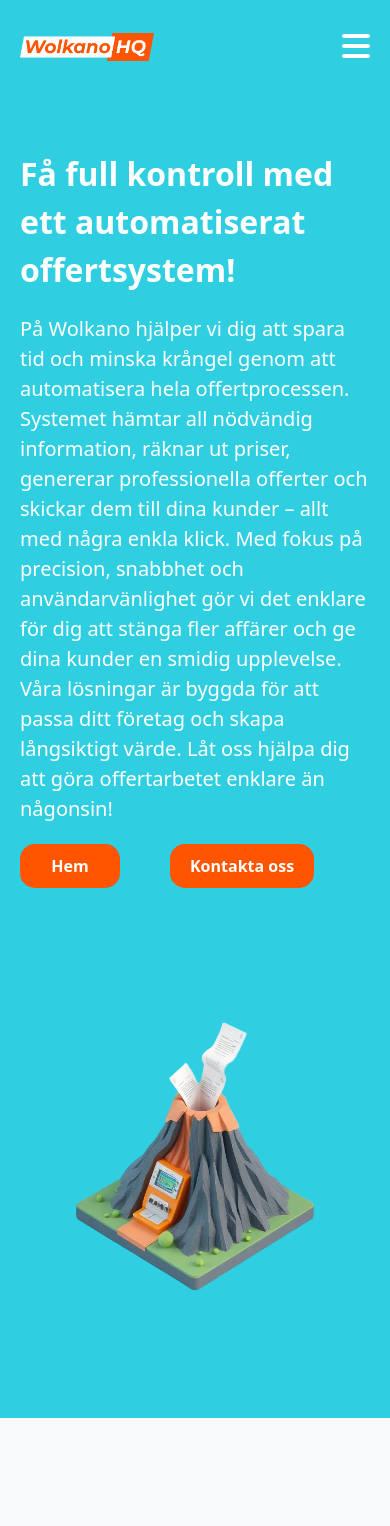
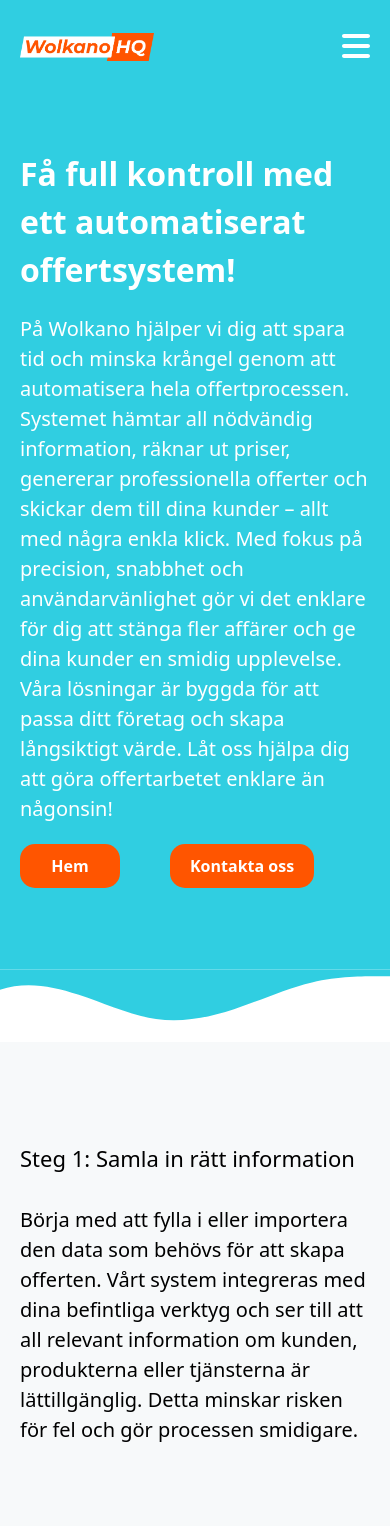
Before and after one commit to Wolkano/wolkano, a Vue app in the folder wolkano-frontend/: page /works in a window 390 px wide. Shown: the top 1526 px of the page. Built offline with nearby package versions, Linux system fonts and the light colour scheme.

Commit message:
StyleFixes

```diff
--- a/wolkano-frontend/src/components/MainFooter.vue
+++ b/wolkano-frontend/src/components/MainFooter.vue
@@ -9,14 +9,14 @@
       class="lavaUp"
     >
       <defs>
-        <linearGradient id="sw-gradient-0" x1="0" x2="0" y1="1" y2="0">
+        <linearGradient id="sw-gradient-1" x1="0" x2="0" y1="1" y2="0">
           <stop stop-color="rgba(255, 85, 0, 1)" offset="0%"></stop>
           <stop stop-color="#f38e5b" offset="100%"></stop>
         </linearGradient>
       </defs>
       <path
         style="transform: translate(0, 0px); opacity: 1"
-        fill="url(#sw-gradient-0)"
+        fill="url(#sw-gradient-1)"
         d="M0,70L26.7,66.7C53.3,63,107,57,160,46.7C213.3,37,267,23,320,16.7C373.3,10,427,10,480,23.3C533.3,37,587,63,640,68.3C693.3,73,747,57,800,51.7C853.3,47,907,53,960,56.7C1013.3,60,1067,60,1120,50C1173.3,40,1227,20,1280,15C1333.3,10,1387,20,1440,30C1493.3,40,1547,50,1600,48.3C1653.3,47,1707,33,1760,36.7C1813.3,40,1867,60,1920,56.7C1973.3,53,2027,27,2080,13.3C2133.3,0,2187,0,2240,8.3C2293.3,17,2347,33,2400,35C2453.3,37,2507,23,2560,16.7C2613.3,10,2667,10,2720,16.7C2773.3,23,2827,37,2880,43.3C2933.3,50,2987,50,3040,45C3093.3,40,3147,30,3200,28.3C3253.3,27,3307,33,3360,33.3C3413.3,33,3467,27,3520,31.7C3573.3,37,3627,53,3680,60C3733.3,67,3787,63,3813,61.7L3840,60L3840,100L3813.3,100C3786.7,100,3733,100,3680,100C3626.7,100,3573,100,3520,100C3466.7,100,3413,100,3360,100C3306.7,100,3253,100,3200,100C3146.7,100,3093,100,3040,100C2986.7,100,2933,100,2880,100C2826.7,100,2773,100,2720,100C2666.7,100,2613,100,2560,100C2506.7,100,2453,100,2400,100C2346.7,100,2293,100,2240,100C2186.7,100,2133,100,2080,100C2026.7,100,1973,100,1920,100C1866.7,100,1813,100,1760,100C1706.7,100,1653,100,1600,100C1546.7,100,1493,100,1440,100C1386.7,100,1333,100,1280,100C1226.7,100,1173,100,1120,100C1066.7,100,1013,100,960,100C906.7,100,853,100,800,100C746.7,100,693,100,640,100C586.7,100,533,100,480,100C426.7,100,373,100,320,100C266.7,100,213,100,160,100C106.7,100,53,100,27,100L0,100Z"
       ></path>
     </svg>
--- a/wolkano-frontend/src/views/AboutView.vue
+++ b/wolkano-frontend/src/views/AboutView.vue
@@ -35,22 +35,22 @@
     <OurTeam />
   </div>
   <svg
-    id="blueWave"
+    id="bluewave"
     style="transform: rotate(180deg); transition: 0.3s"
-    viewBox="0 0 1440 100"
+    viewBox="0 0 1440 270"
     version="1.1"
     xmlns="http://www.w3.org/2000/svg"
   >
     <defs>
-      <linearGradient id="sw-gradient-1" x1="0" x2="0" y1="1" y2="0">
+      <linearGradient id="sw-gradient-0" x1="0" x2="0" y1="1" y2="0">
         <stop stop-color="rgba(48, 206, 225, 1)" offset="0%"></stop>
-        <stop stop-color="rgba(59.836, 234.05, 255, 1)" offset="100%"></stop>
+        <stop stop-color="rgba(48, 206, 225, 1)" offset="100%"></stop>
       </linearGradient>
     </defs>
     <path
       style="transform: translate(0, 0px); opacity: 1"
-      fill="url(#sw-gradient-1)"
-      d="M0,0L21.8,13.3C43.6,27,87,53,131,55C174.5,57,218,33,262,31.7C305.5,30,349,50,393,61.7C436.4,73,480,77,524,70C567.3,63,611,47,655,48.3C698.2,50,742,70,785,65C829.1,60,873,30,916,30C960,30,1004,60,1047,75C1090.9,90,1135,90,1178,90C1221.8,90,1265,90,1309,81.7C1352.7,73,1396,57,1440,41.7C1483.6,27,1527,13,1571,16.7C1614.5,20,1658,40,1702,55C1745.5,70,1789,80,1833,75C1876.4,70,1920,50,1964,38.3C2007.3,27,2051,23,2095,23.3C2138.2,23,2182,27,2225,26.7C2269.1,27,2313,23,2356,28.3C2400,33,2444,47,2487,46.7C2530.9,47,2575,33,2618,23.3C2661.8,13,2705,7,2749,15C2792.7,23,2836,47,2880,51.7C2923.6,57,2967,43,3011,31.7C3054.5,20,3098,10,3120,5L3141.8,0L3141.8,100L3120,100C3098.2,100,3055,100,3011,100C2967.3,100,2924,100,2880,100C2836.4,100,2793,100,2749,100C2705.5,100,2662,100,2618,100C2574.5,100,2531,100,2487,100C2443.6,100,2400,100,2356,100C2312.7,100,2269,100,2225,100C2181.8,100,2138,100,2095,100C2050.9,100,2007,100,1964,100C1920,100,1876,100,1833,100C1789.1,100,1745,100,1702,100C1658.2,100,1615,100,1571,100C1527.3,100,1484,100,1440,100C1396.4,100,1353,100,1309,100C1265.5,100,1222,100,1178,100C1134.5,100,1091,100,1047,100C1003.6,100,960,100,916,100C872.7,100,829,100,785,100C741.8,100,698,100,655,100C610.9,100,567,100,524,100C480,100,436,100,393,100C349.1,100,305,100,262,100C218.2,100,175,100,131,100C87.3,100,44,100,22,100L0,100Z"
+      fill="url(#sw-gradient-0)"
+      d="M0,108L48,103.5C96,99,192,90,288,108C384,126,480,171,576,162C672,153,768,90,864,85.5C960,81,1056,135,1152,153C1248,171,1344,153,1440,126C1536,99,1632,63,1728,58.5C1824,54,1920,81,2016,112.5C2112,144,2208,180,2304,193.5C2400,207,2496,198,2592,180C2688,162,2784,135,2880,126C2976,117,3072,126,3168,112.5C3264,99,3360,63,3456,54C3552,45,3648,63,3744,72C3840,81,3936,81,4032,85.5C4128,90,4224,99,4320,108C4416,117,4512,126,4608,117C4704,108,4800,81,4896,63C4992,45,5088,36,5184,36C5280,36,5376,45,5472,54C5568,63,5664,72,5760,72C5856,72,5952,63,6048,76.5C6144,90,6240,126,6336,126C6432,126,6528,90,6624,90C6720,90,6816,126,6864,144L6912,162L6912,270L6864,270C6816,270,6720,270,6624,270C6528,270,6432,270,6336,270C6240,270,6144,270,6048,270C5952,270,5856,270,5760,270C5664,270,5568,270,5472,270C5376,270,5280,270,5184,270C5088,270,4992,270,4896,270C4800,270,4704,270,4608,270C4512,270,4416,270,4320,270C4224,270,4128,270,4032,270C3936,270,3840,270,3744,270C3648,270,3552,270,3456,270C3360,270,3264,270,3168,270C3072,270,2976,270,2880,270C2784,270,2688,270,2592,270C2496,270,2400,270,2304,270C2208,270,2112,270,2016,270C1920,270,1824,270,1728,270C1632,270,1536,270,1440,270C1344,270,1248,270,1152,270C1056,270,960,270,864,270C768,270,672,270,576,270C480,270,384,270,288,270C192,270,96,270,48,270L0,270Z"
     ></path>
   </svg>
   <div class="secondDiv">
@@ -247,7 +247,7 @@ const copy = computed(() => store.state.copy.about);
 
   .secondDiv {
     width: 100%;
-    padding: 0px 100px;
+    padding: 0px 20px;
     margin-left: auto;
     margin-right: auto;
     div {
--- a/wolkano-frontend/src/views/HomeView.vue
+++ b/wolkano-frontend/src/views/HomeView.vue
@@ -57,22 +57,22 @@ const isMobile = computed(() => windowWidth.value < 768);
     </div>
   </div>
   <svg
-    id="blueWave"
+    id="wave"
     style="transform: rotate(180deg); transition: 0.3s"
-    viewBox="0 0 1440 100"
+    viewBox="0 0 1440 270"
     version="1.1"
     xmlns="http://www.w3.org/2000/svg"
   >
     <defs>
-      <linearGradient id="sw-gradient-1" x1="0" x2="0" y1="1" y2="0">
+      <linearGradient id="sw-gradient-0" x1="0" x2="0" y1="1" y2="0">
         <stop stop-color="rgba(48, 206, 225, 1)" offset="0%"></stop>
-        <stop stop-color="rgba(59.836, 234.05, 255, 1)" offset="100%"></stop>
+        <stop stop-color="rgba(48, 206, 225, 1)" offset="100%"></stop>
       </linearGradient>
     </defs>
     <path
       style="transform: translate(0, 0px); opacity: 1"
-      fill="url(#sw-gradient-1)"
-      d="M0,20L26.7,18.3C53.3,17,107,13,160,21.7C213.3,30,267,50,320,58.3C373.3,67,427,63,480,56.7C533.3,50,587,40,640,33.3C693.3,27,747,23,800,30C853.3,37,907,53,960,51.7C1013.3,50,1067,30,1120,26.7C1173.3,23,1227,37,1280,48.3C1333.3,60,1387,70,1440,75C1493.3,80,1547,80,1600,71.7C1653.3,63,1707,47,1760,46.7C1813.3,47,1867,63,1920,70C1973.3,77,2027,73,2080,65C2133.3,57,2187,43,2240,43.3C2293.3,43,2347,57,2400,66.7C2453.3,77,2507,83,2560,71.7C2613.3,60,2667,30,2720,18.3C2773.3,7,2827,13,2880,18.3C2933.3,23,2987,27,3040,30C3093.3,33,3147,37,3200,41.7C3253.3,47,3307,53,3360,46.7C3413.3,40,3467,20,3520,23.3C3573.3,27,3627,53,3680,63.3C3733.3,73,3787,67,3813,63.3L3840,60L3840,100L3813.3,100C3786.7,100,3733,100,3680,100C3626.7,100,3573,100,3520,100C3466.7,100,3413,100,3360,100C3306.7,100,3253,100,3200,100C3146.7,100,3093,100,3040,100C2986.7,100,2933,100,2880,100C2826.7,100,2773,100,2720,100C2666.7,100,2613,100,2560,100C2506.7,100,2453,100,2400,100C2346.7,100,2293,100,2240,100C2186.7,100,2133,100,2080,100C2026.7,100,1973,100,1920,100C1866.7,100,1813,100,1760,100C1706.7,100,1653,100,1600,100C1546.7,100,1493,100,1440,100C1386.7,100,1333,100,1280,100C1226.7,100,1173,100,1120,100C1066.7,100,1013,100,960,100C906.7,100,853,100,800,100C746.7,100,693,100,640,100C586.7,100,533,100,480,100C426.7,100,373,100,320,100C266.7,100,213,100,160,100C106.7,100,53,100,27,100L0,100Z"
+      fill="url(#sw-gradient-0)"
+      d="M0,54L48,58.5C96,63,192,72,288,94.5C384,117,480,153,576,148.5C672,144,768,99,864,108C960,117,1056,180,1152,189C1248,198,1344,153,1440,153C1536,153,1632,198,1728,193.5C1824,189,1920,135,2016,112.5C2112,90,2208,99,2304,90C2400,81,2496,54,2592,40.5C2688,27,2784,27,2880,49.5C2976,72,3072,117,3168,139.5C3264,162,3360,162,3456,135C3552,108,3648,54,3744,36C3840,18,3936,36,4032,63C4128,90,4224,126,4320,126C4416,126,4512,90,4608,85.5C4704,81,4800,108,4896,126C4992,144,5088,153,5184,139.5C5280,126,5376,90,5472,63C5568,36,5664,18,5760,22.5C5856,27,5952,54,6048,58.5C6144,63,6240,45,6336,31.5C6432,18,6528,9,6624,18C6720,27,6816,54,6864,67.5L6912,81L6912,270L6864,270C6816,270,6720,270,6624,270C6528,270,6432,270,6336,270C6240,270,6144,270,6048,270C5952,270,5856,270,5760,270C5664,270,5568,270,5472,270C5376,270,5280,270,5184,270C5088,270,4992,270,4896,270C4800,270,4704,270,4608,270C4512,270,4416,270,4320,270C4224,270,4128,270,4032,270C3936,270,3840,270,3744,270C3648,270,3552,270,3456,270C3360,270,3264,270,3168,270C3072,270,2976,270,2880,270C2784,270,2688,270,2592,270C2496,270,2400,270,2304,270C2208,270,2112,270,2016,270C1920,270,1824,270,1728,270C1632,270,1536,270,1440,270C1344,270,1248,270,1152,270C1056,270,960,270,864,270C768,270,672,270,576,270C480,270,384,270,288,270C192,270,96,270,48,270L0,270Z"
     ></path>
   </svg>
   <div class="secondDiv">
@@ -138,10 +138,11 @@ const isMobile = computed(() => windowWidth.value < 768);
 
 .home {
   background: $primary;
-  height: 100vh;
+  height: 90vh;
   display: flex;
   align-items: center;
   justify-content: center;
+  padding-bottom: 10px;
   .mainDiv {
     display: flex;
     justify-content: center;
@@ -183,13 +184,12 @@ const isMobile = computed(() => windowWidth.value < 768);
 }
 
 #blueWave {
-  margin-top: -10px;
   background-color: $secondary;
 }
 
 .secondDiv {
   background-color: $secondary;
-  padding: 30px 0px;
+  padding-bottom: 30px;
   div {
     display: flex;
     flex-direction: row;
@@ -231,7 +231,7 @@ const isMobile = computed(() => windowWidth.value < 768);
 
 @media (max-width: 768px) {
   .home {
-    height: 100vh;
+    height: 90vh;
     display: flex;
     padding: 0px 20px;
     .mainDiv {
--- a/wolkano-frontend/src/views/HowItWorks.vue
+++ b/wolkano-frontend/src/views/HowItWorks.vue
@@ -34,10 +34,29 @@
       </div>
     </div>
   </div>
+  <svg
+    id="wave"
+    style="transform: rotate(180deg); transition: 0.3s"
+    viewBox="0 0 1440 270"
+    version="1.1"
+    xmlns="http://www.w3.org/2000/svg"
+  >
+    <defs>
+      <linearGradient id="sw-gradient-0" x1="0" x2="0" y1="1" y2="0">
+        <stop stop-color="rgba(48, 206, 225, 1)" offset="0%"></stop>
+        <stop stop-color="rgba(48, 206, 225, 1)" offset="100%"></stop>
+      </linearGradient>
+    </defs>
+    <path
+      style="transform: translate(0, 0px); opacity: 1"
+      fill="url(#sw-gradient-0)"
+      d="M0,243L48,243C96,243,192,243,288,220.5C384,198,480,153,576,121.5C672,90,768,72,864,85.5C960,99,1056,144,1152,175.5C1248,207,1344,225,1440,193.5C1536,162,1632,81,1728,81C1824,81,1920,162,2016,189C2112,216,2208,189,2304,157.5C2400,126,2496,90,2592,94.5C2688,99,2784,144,2880,139.5C2976,135,3072,81,3168,49.5C3264,18,3360,9,3456,13.5C3552,18,3648,36,3744,63C3840,90,3936,126,4032,148.5C4128,171,4224,180,4320,175.5C4416,171,4512,153,4608,135C4704,117,4800,99,4896,81C4992,63,5088,45,5184,54C5280,63,5376,99,5472,103.5C5568,108,5664,81,5760,85.5C5856,90,5952,126,6048,139.5C6144,153,6240,144,6336,148.5C6432,153,6528,171,6624,166.5C6720,162,6816,135,6864,121.5L6912,108L6912,270L6864,270C6816,270,6720,270,6624,270C6528,270,6432,270,6336,270C6240,270,6144,270,6048,270C5952,270,5856,270,5760,270C5664,270,5568,270,5472,270C5376,270,5280,270,5184,270C5088,270,4992,270,4896,270C4800,270,4704,270,4608,270C4512,270,4416,270,4320,270C4224,270,4128,270,4032,270C3936,270,3840,270,3744,270C3648,270,3552,270,3456,270C3360,270,3264,270,3168,270C3072,270,2976,270,2880,270C2784,270,2688,270,2592,270C2496,270,2400,270,2304,270C2208,270,2112,270,2016,270C1920,270,1824,270,1728,270C1632,270,1536,270,1440,270C1344,270,1248,270,1152,270C1056,270,960,270,864,270C768,270,672,270,576,270C480,270,384,270,288,270C192,270,96,270,48,270L0,270Z"
+    ></path>
+  </svg>
   <div class="home">
     <div class="secondDiv">
       <div class="intro" v-motion-pop-visible-once :duration="700" :delay="100">
-        <h2>Steg 1: Samla in rätt information</h2>
+        <h3>Steg 1: Samla in rätt information</h3>
         <p>
           Börja med att fylla i eller importera den data som behövs för att
           skapa offerten. Vårt system integreras med dina befintliga verktyg och
@@ -126,7 +145,7 @@ const copy = computed(() => store.state.copy.works);
     flex-wrap: wrap;
     flex-direction: row-reverse;
     color: white;
-    padding-bottom: 100px;
+    padding-bottom: 1px;
     .image {
       img {
         border-radius: 10px;
@@ -312,6 +331,7 @@ const copy = computed(() => store.state.copy.works);
 
       .image .businessManImage {
         width: 100%;
+        display: none;
       }
     }
     .mainDiv2 {
--- a/wolkano-frontend/src/views/OfferMeView.vue
+++ b/wolkano-frontend/src/views/OfferMeView.vue
@@ -94,14 +94,22 @@
 
       <div class="row secondRow">
         <svg
+          class="lavaUp"
+          style="transform: rotate(0deg); transition: 0.3s"
+          viewBox="0 0 1440 270"
+          version="1.1"
           xmlns="http://www.w3.org/2000/svg"
-          class="lavaUp"
-          viewBox="0 0 1440 320"
         >
+          <defs>
+            <linearGradient id="sw-gradient-0" x1="0" x2="0" y1="1" y2="0">
+              <stop stop-color="rgba(247, 249, 250, 1)" offset="0%"></stop>
+              <stop stop-color="rgba(247, 249, 250, 1)" offset="100%"></stop>
+            </linearGradient>
+          </defs>
           <path
-            fill="#f7f9fa"
-            fill-opacity="1"
-            d="M0,192L48,160C96,128,192,64,288,80C384,96,480,192,576,213.3C672,235,768,181,864,149.3C960,117,1056,107,1152,117.3C1248,128,1344,160,1392,176L1440,192L1440,320L1392,320C1344,320,1248,320,1152,320C1056,320,960,320,864,320C768,320,672,320,576,320C480,320,384,320,288,320C192,320,96,320,48,320L0,320Z"
+            style="transform: translate(0, 0px); opacity: 1"
+            fill="url(#sw-gradient-0)"
+            d="M0,27L48,58.5C96,90,192,153,288,153C384,153,480,90,576,85.5C672,81,768,135,864,135C960,135,1056,81,1152,76.5C1248,72,1344,117,1440,117C1536,117,1632,72,1728,85.5C1824,99,1920,171,2016,198C2112,225,2208,207,2304,166.5C2400,126,2496,63,2592,49.5C2688,36,2784,72,2880,94.5C2976,117,3072,126,3168,108C3264,90,3360,45,3456,31.5C3552,18,3648,36,3744,45C3840,54,3936,54,4032,67.5C4128,81,4224,108,4320,117C4416,126,4512,117,4608,103.5C4704,90,4800,72,4896,85.5C4992,99,5088,144,5184,148.5C5280,153,5376,117,5472,90C5568,63,5664,45,5760,45C5856,45,5952,63,6048,99C6144,135,6240,189,6336,211.5C6432,234,6528,225,6624,189C6720,153,6816,90,6864,58.5L6912,27L6912,270L6864,270C6816,270,6720,270,6624,270C6528,270,6432,270,6336,270C6240,270,6144,270,6048,270C5952,270,5856,270,5760,270C5664,270,5568,270,5472,270C5376,270,5280,270,5184,270C5088,270,4992,270,4896,270C4800,270,4704,270,4608,270C4512,270,4416,270,4320,270C4224,270,4128,270,4032,270C3936,270,3840,270,3744,270C3648,270,3552,270,3456,270C3360,270,3264,270,3168,270C3072,270,2976,270,2880,270C2784,270,2688,270,2592,270C2496,270,2400,270,2304,270C2208,270,2112,270,2016,270C1920,270,1824,270,1728,270C1632,270,1536,270,1440,270C1344,270,1248,270,1152,270C1056,270,960,270,864,270C768,270,672,270,576,270C480,270,384,270,288,270C192,270,96,270,48,270L0,270Z"
           ></path>
         </svg>
         <div class="textSection">
@@ -212,7 +220,7 @@ import OurTeam from "@/components/OurTeam.vue";
     justify-content: center;
     align-items: center;
     padding-top: 40px;
-    padding-bottom: 40px;
+    // padding-bottom: 40px;
     gap: 100px;
 
     .imgElement {
@@ -293,7 +301,7 @@ import OurTeam from "@/components/OurTeam.vue";
   .secondRow {
     display: flex;
     gap: 0;
-    padding: 0;
+    padding-top: 0;
     justify-content: center;
     flex-direction: column;
     .textSection {
@@ -312,6 +320,7 @@ import OurTeam from "@/components/OurTeam.vue";
       }
     }
     .lavaUp {
+      margin-bottom: -1px;
       path {
         filter: drop-shadow(2px 2px 4px rgba(0, 0, 0, 0.5));
       }
```
